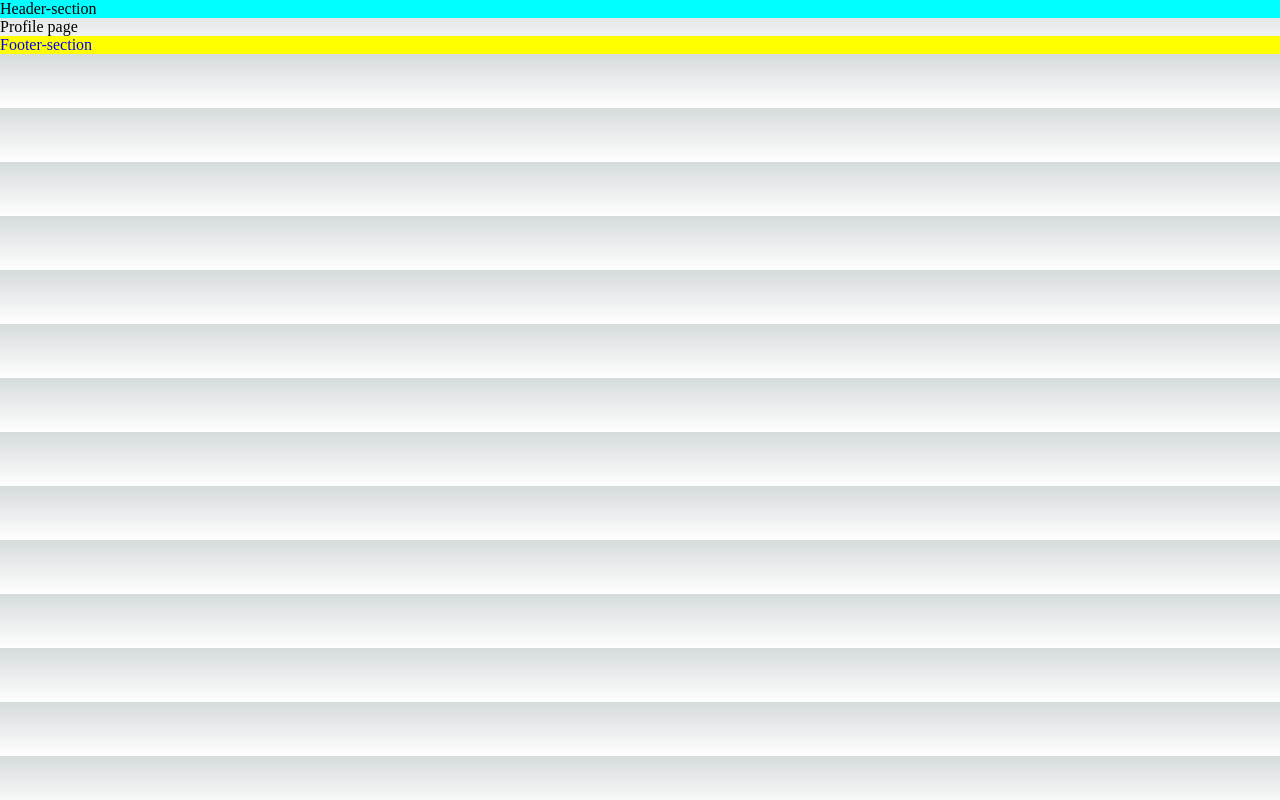
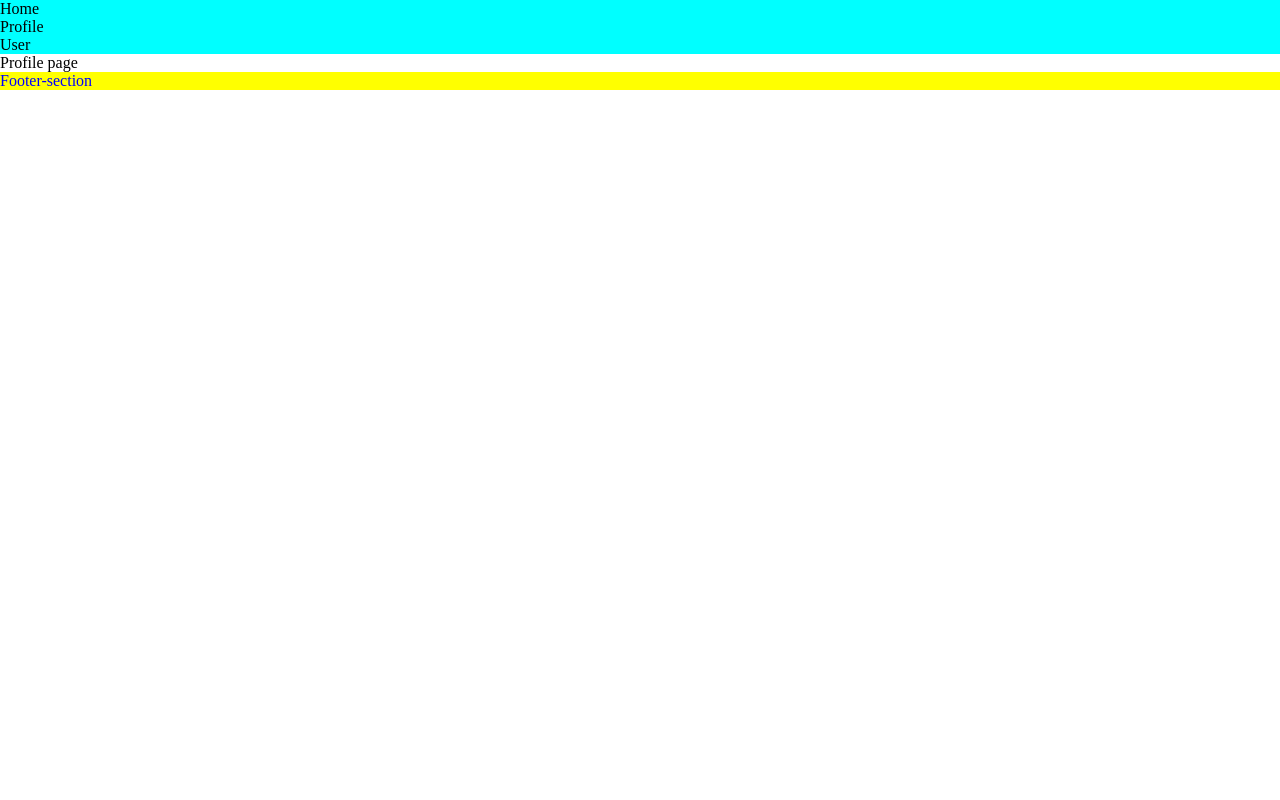
Before and after one commit to FarrazID/belajar-nextjs-b53, a Next.js app in the folder nextjs-page-route1/: page /profile in a window 1280 px wide. Built offline with nearby package versions, Linux system fonts and the light colour scheme.

Commit message:
update tugas H7

```diff
--- a/nextjs-page-route1/components/header/index.js
+++ b/nextjs-page-route1/components/header/index.js
@@ -1,3 +1,4 @@
+import Link from "next/link";
 import withAuth from "../with-auth";
 // import Menu from "../menu";
 import styles from "./styles.module.css";
@@ -12,7 +13,11 @@ function Header() {
     //   <p>Header section</p>
     // </div>
     <div className={styles.header}>
-      <p>Header-section</p>
+      <ul>
+        <li><Link href="/">Home</Link></li>
+        <li><Link href="/profile">Profile</Link></li>
+        <li><Link href="/users">User</Link></li>
+      </ul>
     </div>
   );
 };
--- a/nextjs-page-route1/layout/index.js
+++ b/nextjs-page-route1/layout/index.js
@@ -12,10 +12,16 @@ export default function Layout({ children, metaTitle, metaDescription }) {
   return (
     <div>
       <Head>
+        {/* add prop: metaTitle */}
         <title>Create Next App - {metaTitle}</title>
+        {/* if error exist, use template literals (literal string) as below:  */}
+        {/* <title>{`Create Next App - ${metaTitle}`}</title> */}
         <meta
           name="description"
+          // add prop: metaDescription -- to improve SEO
+          //? if at routing pages - have no 'metaDescription' -- use desc:'Generated ...'
           content={metaDescription || 'Generated by create next app'} />
+
         <meta
           name="viewport"
           content="width=device-width, initial-scale=1" />
--- a/nextjs-page-route1/pages/index.js
+++ b/nextjs-page-route1/pages/index.js
@@ -37,7 +37,5 @@ export default function Main({ children }) {
         <p>Home page</p>
       </Layout>
     </>
-
   )
-
 };
--- a/nextjs-page-route1/pages/profile.js
+++ b/nextjs-page-route1/pages/profile.js
@@ -1,9 +1,10 @@
 import Layout from "@/layout"
+
 
 export default function Profile() {
   return (
     <>
-      <Layout metaTitle="Profile">
+      <Layout metaTitle="Profile" metaDescription="Informasi terkait user-profile">
         <p>Profile page</p>
       </Layout>
     </>
--- a/nextjs-page-route1/styles/globals.css
+++ b/nextjs-page-route1/styles/globals.css
@@ -87,12 +87,13 @@ body {
 
 body {
   color: rgb(var(--foreground-rgb));
-  background: linear-gradient(
+  /* background: linear-gradient(
       to bottom,
       transparent,
       rgb(var(--background-end-rgb))
     )
-    rgb(var(--background-start-rgb));
+    rgb(var(--background-start-rgb)); */
+
 }
 
 a {
```
Also changed, not shown: nextjs-page-route1/pages/users/detail.js (added, +11 -0 lines), nextjs-page-route1/pages/users/index.js (added, +9 -0 lines).
